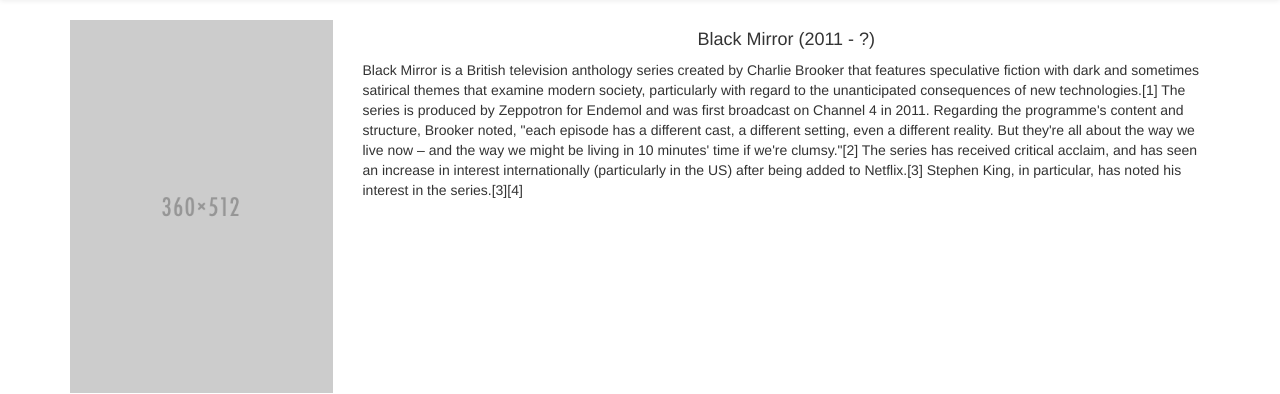
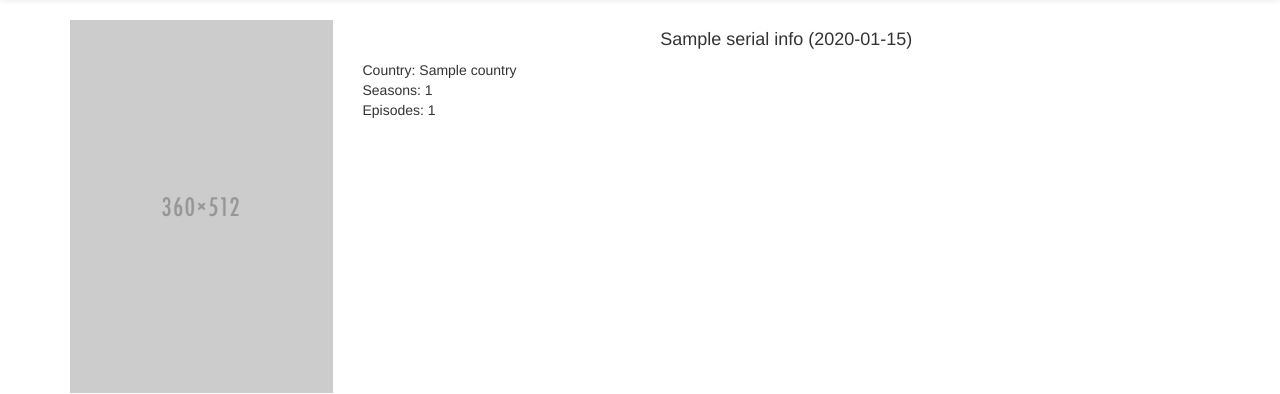
Before and after one commit to alex2304/DMD-Serials-System, a Flask app: template app/serials/templates/serial_info.html in a window 1280 px wide. Shown: the part 51-445 px from the top of the page. Run offline with Flask 2, Linux system fonts and the light colour scheme; the template is opened without the code that fills it: most values are stand-ins (such as "Sample title", 1, 10 or a date in 2020); some libraries are stand-ins or nearby versions.

Commit message:
serial_info.html fix

```diff
--- a/app/serials/templates/serial_info.html
+++ b/app/serials/templates/serial_info.html
@@ -27,11 +27,10 @@
                 <img class="img-responsive" src="{{ url_for('static', filename='images/360x512.png') }}" alt="">
             </div>
             <div class="col-md-9">
-                <h4 class="text-center">Black Mirror (2011 - ?)</h4>
-                <div><span>Black Mirror is a British television anthology series created by Charlie Brooker that features speculative fiction with dark and sometimes satirical themes that examine modern society, particularly with regard to the unanticipated consequences of new technologies.[1] The series is produced by Zeppotron for Endemol and was first broadcast on Channel 4 in 2011.
-
-Regarding the programme's content and structure, Brooker noted, "each episode has a different cast, a different setting, even a different reality. But they're all about the way we live now – and the way we might be living in 10 minutes' time if we're clumsy."[2] The series has received critical acclaim, and has seen an increase in interest internationally (particularly in the US) after being added to Netflix.[3] Stephen King, in particular, has noted his interest in the series.[3][4]</span>
-                </div>
+                <h4 class="text-center">{{ serial_info.title }} ({{ serial_info.release_year.strftime('%Y') }})</h4>
+                <div><span>Country: {{ serial_info.country }}</span></div>
+                <div><span>Seasons: {{ serial_info.seasons_count }}</span></div>
+                <div><span>Episodes: {{ serial_info.episodes_count }}</span></div>
             </div>
         </div>
 
```
